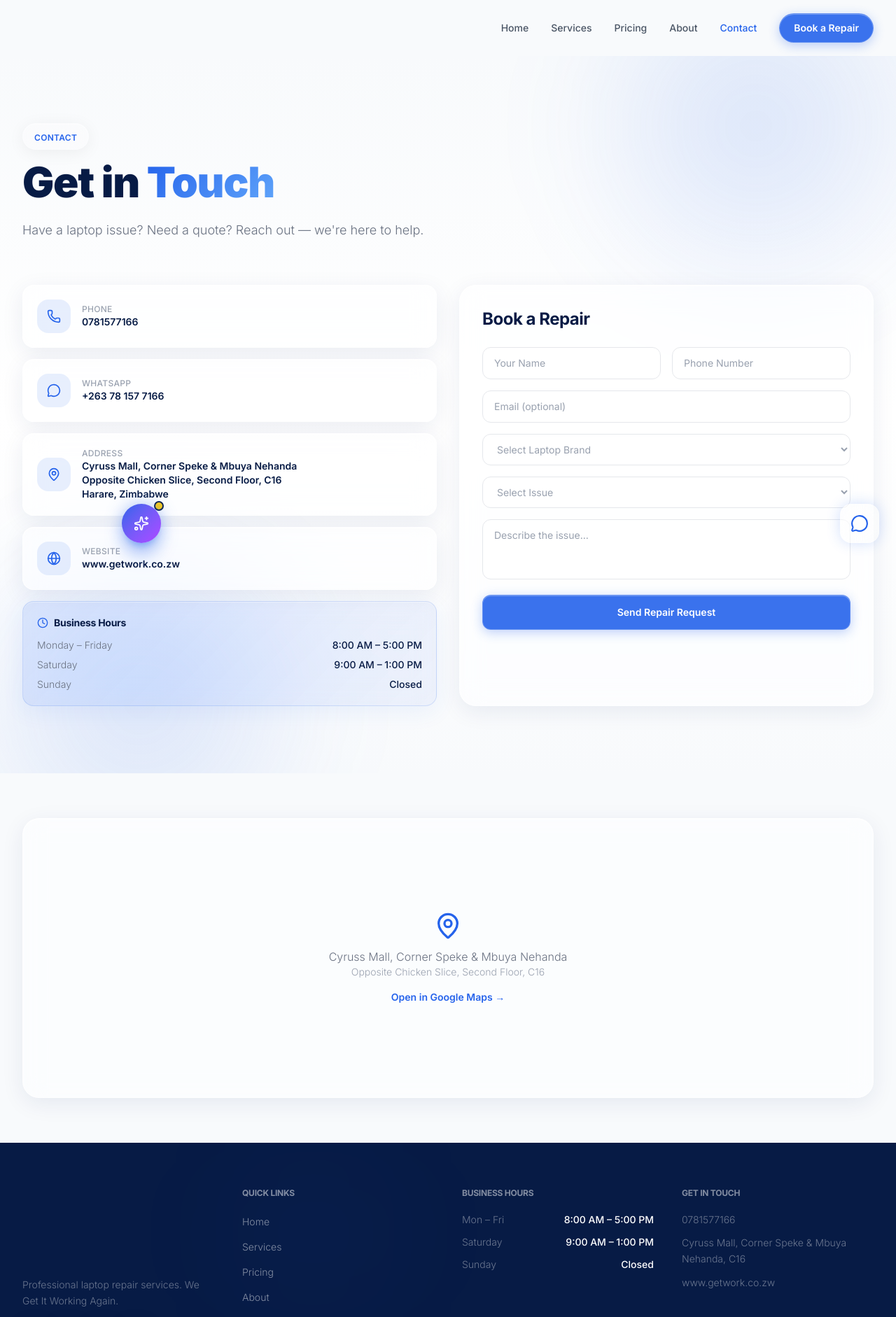
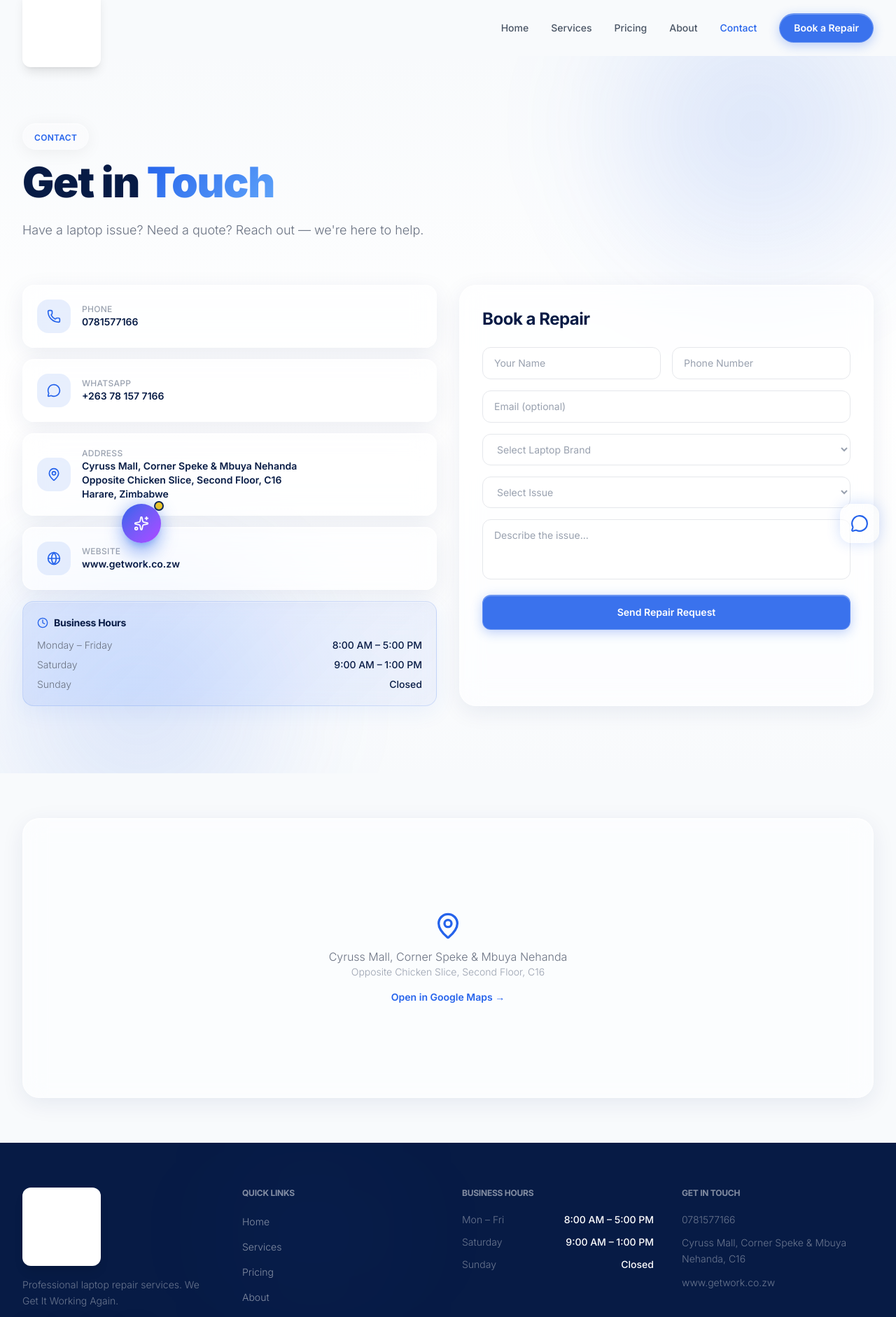
Before and after one commit to guvazakundai-pixel/getwork-investments, a React (Vite) app: page /contact in a window 1280 px wide. Shown: the top 1882 px of the page at 70% size. Built offline with nearby package versions, Linux system fonts and the light colour scheme.

Commit message:
Fix logo visibility with white background, increase overlay opacity

```diff
--- a/src/components/Footer.jsx
+++ b/src/components/Footer.jsx
@@ -43,11 +43,13 @@ export default function Footer() {
         <div className="grid grid-cols-1 md:grid-cols-4 gap-10">
           <div className="md:col-span-1">
             <div className="flex items-center mb-4">
-              <img
-                src="/logo.png"
-                alt="Getwork Investments"
-                className="w-28 h-28 rounded-xl object-cover"
-              />
+              <div className="w-28 h-28 rounded-xl bg-white flex items-center justify-center overflow-hidden shadow-lg">
+                <img
+                  src="/logo.png"
+                  alt="Getwork Investments"
+                  className="w-20 h-20 object-cover"
+                />
+              </div>
             </div>
             <p className="text-white/40 text-sm leading-relaxed mb-5 font-light">
               Professional laptop repair services. We Get It Working Again.
--- a/src/components/Navbar.jsx
+++ b/src/components/Navbar.jsx
@@ -36,11 +36,13 @@ export default function Navbar() {
       <div className="max-w-7xl mx-auto px-4 sm:px-6 lg:px-8">
         <div className="flex items-center justify-between h-16 md:h-20">
           <Link to="/" className="flex items-center">
-            <img
-              src="/logo.png"
-              alt="Getwork Investments"
-              className="w-28 h-28 rounded-xl object-cover"
-            />
+            <div className="w-28 h-28 rounded-xl bg-white flex items-center justify-center overflow-hidden shadow-lg">
+              <img
+                src="/logo.png"
+                alt="Getwork Investments"
+                className="w-20 h-20 object-cover"
+              />
+            </div>
           </Link>
 
           <div className="hidden md:flex items-center gap-8">
--- a/src/pages/HomePage.jsx
+++ b/src/pages/HomePage.jsx
@@ -22,7 +22,7 @@ export default function HomePage() {
           backgroundAttachment: "fixed",
         }}
       />
-      <div className="absolute inset-0 z-[1] bg-dark-navy/70" />
+      <div className="absolute inset-0 z-[1] bg-dark-navy/90" />
       <div className="relative z-10">
         <Hero />
         <WhyChooseUs />
```
